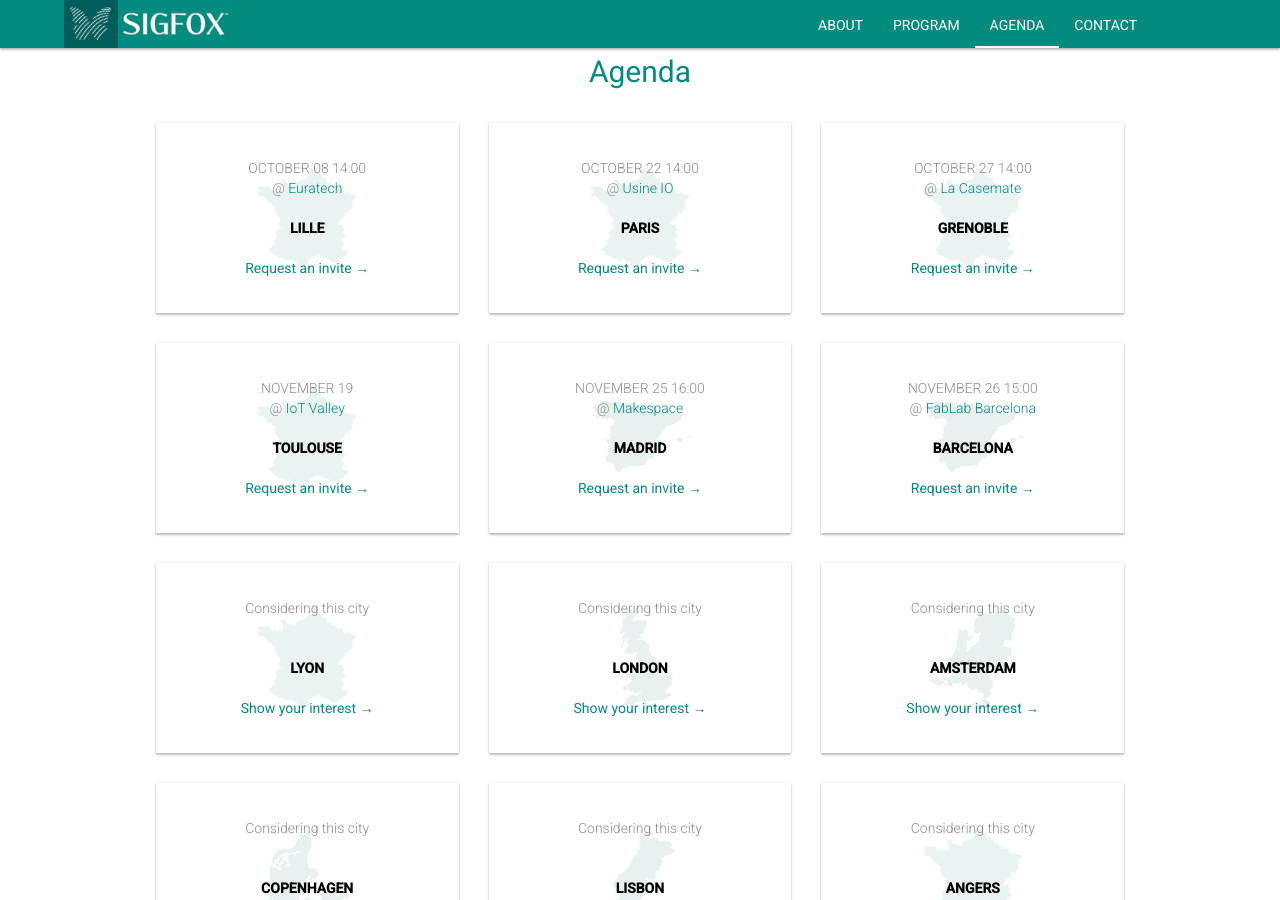
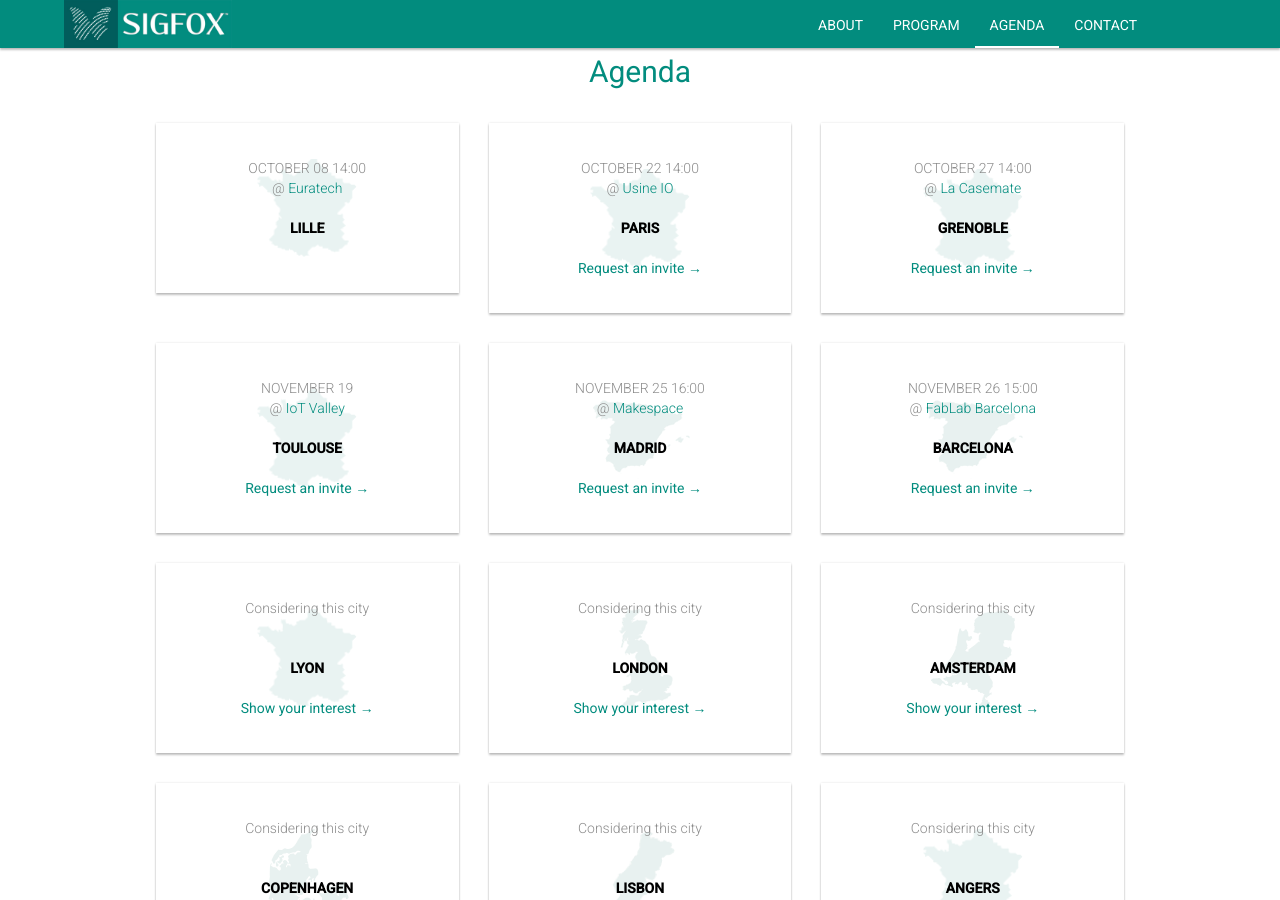
Before and after one commit to sigfox/makers.sigfox.com, a Jekyll site: the page built from tour/index.html, in a window 1280 px wide and 900 px high, scrolled down 1598 px. Built offline with Jekyll 4.4.1, drawn with Linux system fonts in a browser that asks for light colours.

Commit message:
Past events : adjust content + specific css class

```diff
--- a/_includes/tour/agenda.html
+++ b/_includes/tour/agenda.html
@@ -1,15 +1,20 @@
+{% assign today = site.time | date:"%Y-%m-%d"%}
 <section id="agenda">
   <div class="container">
     <h1>Agenda</h1>
     <div class="row">
       {% assign entries = site.data.tourdates | sort:"date","last"%}
       {% for entry in entries %}
+        {% assign eventdate = entry.date | date:"%Y-%m-%d"%}
+        {% capture oldevent%}{%if today > eventdate %}true{%else%}false{%endif%}{%endcapture%}
         <div class="col-lg-4 col-md-4 col-sm-6 col-xs-6">
-          <div class="agenda-entry country {{entry.country}}">
+          <div class="agenda-entry country {{entry.country}}{% if oldevent == 'true'%} old-event{% endif %} ">
             {%if entry.date%}
               <div class="agenda-date">
                 <date datetime="{{entry.date}}">
+
                   {{entry.date | date:"%B %d" | upcase }}
+
                   {% assign time = entry.date|date:"%H" %}
                   {%if time != "00" %}
                     {{entry.date | date:"%H:%M"}}
@@ -34,14 +39,15 @@
               {{entry.city}}
             </div>
             <div class="agenda-invite">
+              {%unless oldevent == 'true' %}
                 <a target="_blank" href="https://docs.google.com/a/sigfox.com/forms/d/1018ap9owfiMG25OaEzZ5rNzWvQeDQIf8owPHBLUxlmo/viewform?pli=1&entry_1730054643={{entry.city}}&entry.826059317=Ask+for+an+invite">
                   {%if entry.date%}
                     Request an invite
                   {%else%}
                     Show your interest
                   {% endif %}
-
                 </a>
+              {% endunless %}
             </div>
           </div>
         </div>
```
Lines whose indentation alone changed are shown as unchanged.
